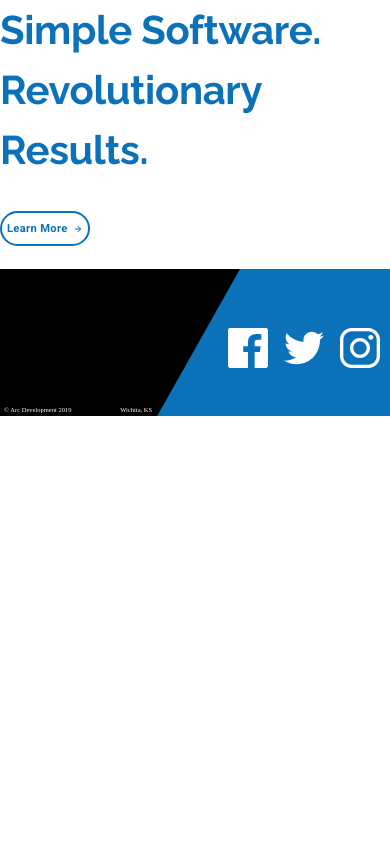
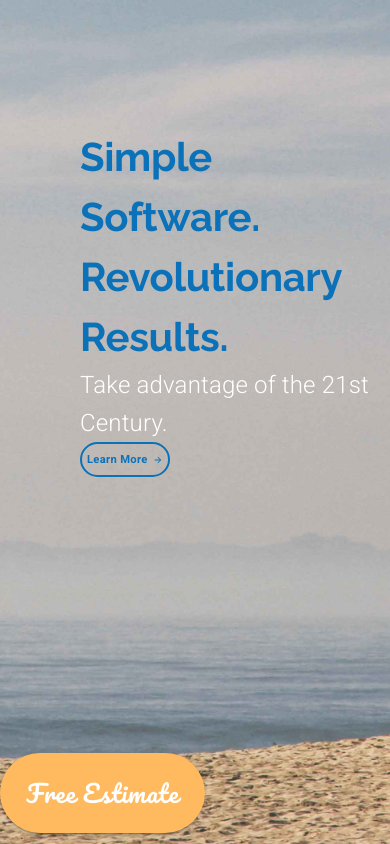
Before and after one commit to webDeveloper67/monDevelopmentCompany, a React (Create React App) app: page / in a window 390 px wide. Shown: the part 6000-6844 px from the top of the page. Before the commit the page ends 6416 px from the top, so only its background shows below. Built offline with nearby package versions, Linux system fonts and the light colour scheme.

Commit message:
finishing CallToAction component

```diff
--- a/src/components/ui/CallToAction.js
+++ b/src/components/ui/CallToAction.js
@@ -4,6 +4,9 @@
 import { makeStyles, useTheme } from '@material-ui/core/styles';
 import Button from '@material-ui/core/Button';
 import ButtonArrow from './ButtonArrow';
+
+import background from './../../assets/background.jpg';
+import mobileBackground from './../../assets/mobileBackground.jpg';
 
 const useStyles = makeStyles(theme => ({
   learnButton: {
@@ -14,6 +17,26 @@
     [theme.breakpoints.down('sm')]: {
       marginBottom: '2em'
     }
+  },
+  background: {
+    backgroundImage: `url(${background})`,
+    backgroundPosition: 'center',
+    backgroundSize: 'cover',
+    backgroundRepeat: 'no-repeat',
+    height: '60em',
+    width: '100%',
+    [theme.breakpoints.down('md')]: {
+      backgroundImage: `url(${mobileBackground})`
+    }
+  },
+  estimateButton: {
+    ...theme.typography.estimate,
+    borderRadius: 50,
+    height: 80,
+    width: 205,
+    backgroundColor: theme.palette.common.orange,
+    fontSize: '1.5rem',
+    marginRight: '5em'
   }
 }));
 
@@ -22,14 +45,19 @@
   const theme = useTheme();
 
   return (
-    <Grid container>
-      <Grid item>
+    <Grid
+      container
+      alignItems="center"
+      justify="space-between"
+      className={classes.background}
+    >
+      <Grid item style={{ marginLeft: '5em' }}>
         <Grid container direction="column">
           <Grid item>
             <Typography variant="h2">
               Simple Software. <br /> Revolutionary Results.
             </Typography>
-            <Typography variant="subtitle2">
+            <Typography variant="subtitle2" style={{ fontSize: '1.5rem' }}>
               Take advantage of the 21st Century.
             </Typography>
             <Grid container item>
@@ -45,6 +73,12 @@
           </Grid>
         </Grid>
       </Grid>
+      {/* button */}
+      <Grid item>
+        <Button variant="contained" className={classes.estimateButton}>
+          Free Estimate
+        </Button>
+      </Grid>
     </Grid>
   );
 };
```
